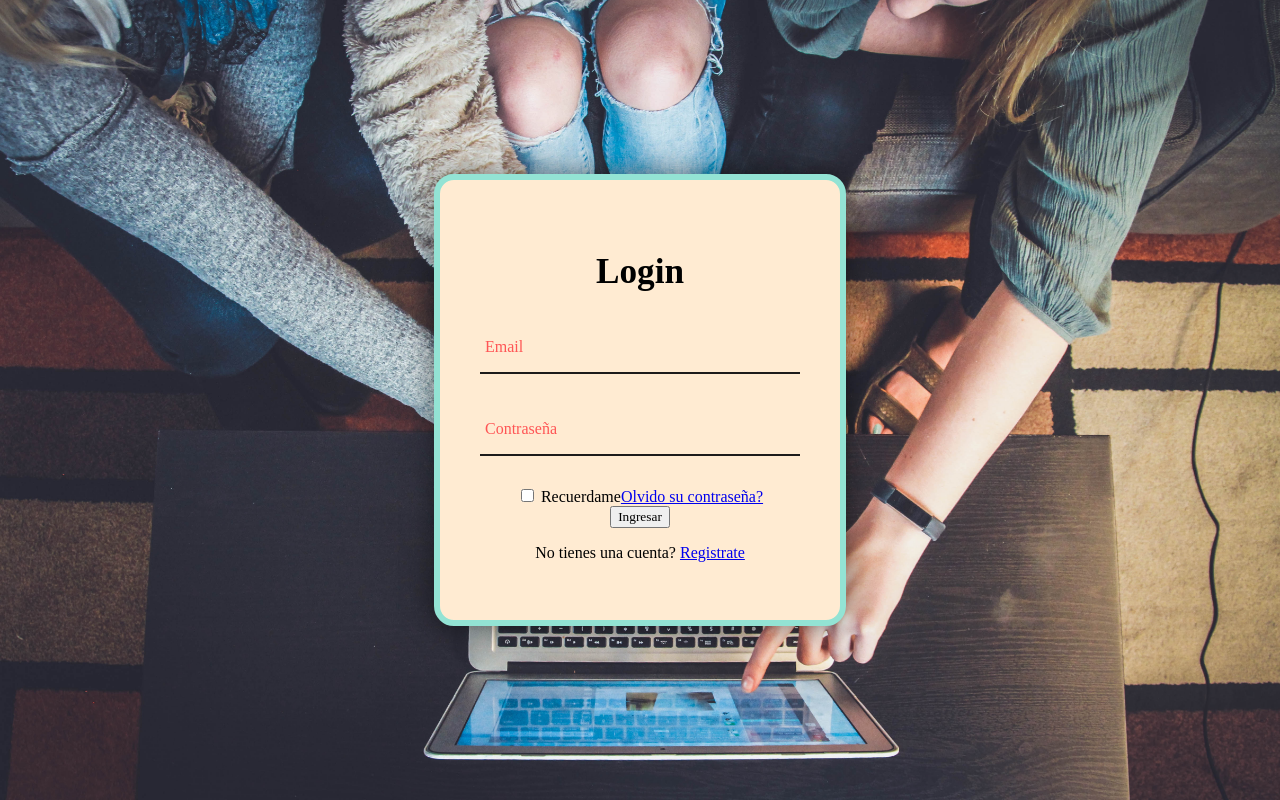
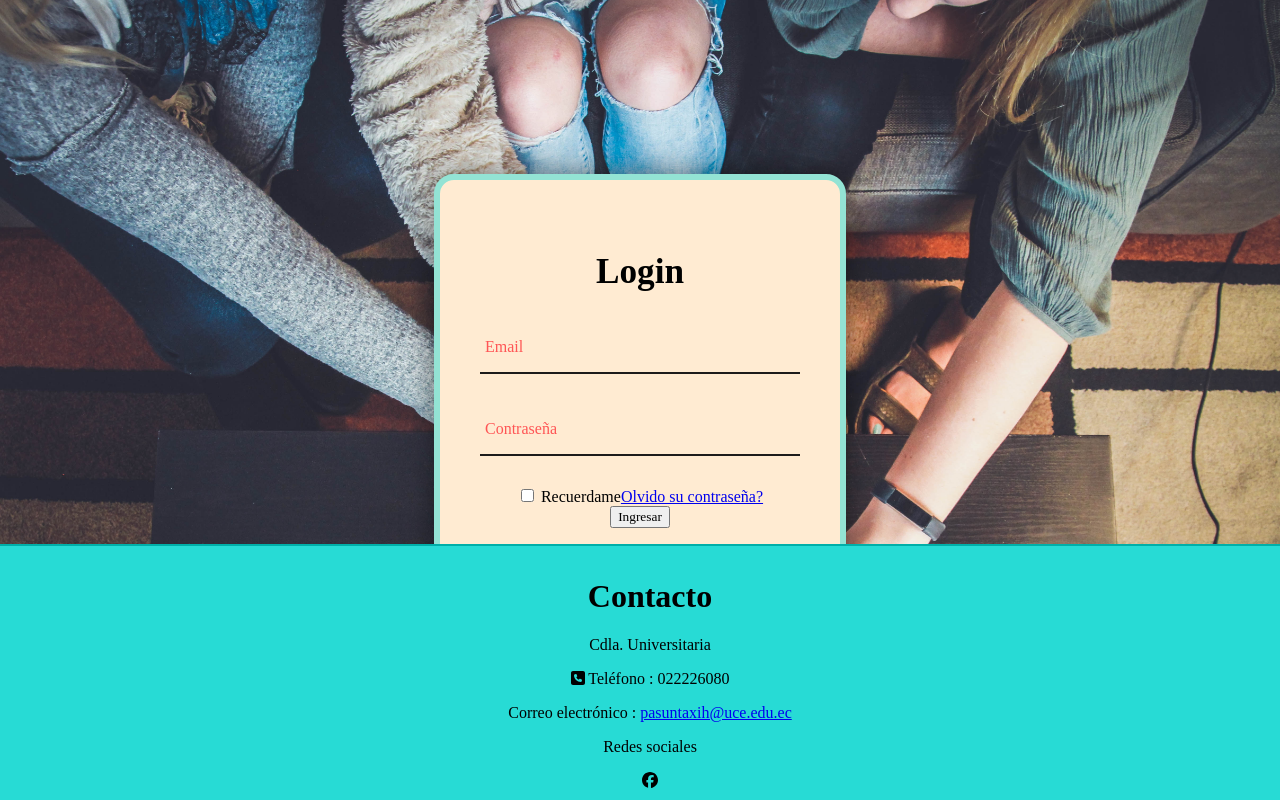
Before and after one commit to Romina-Ramirez/proyecto_tutorias_prmentor, a Vue app: page /#/login in a window 1280 px wide. Built offline with nearby package versions, Linux system fonts and the light colour scheme.

Commit message:
Perfil, Contacto

```diff
--- a/src/App.vue
+++ b/src/App.vue
@@ -1,15 +1,19 @@
 <template>
   <NavBar />
   <router-view />
+  <Contactos></Contactos>
+
 </template>
 
 <script>
 import NavBar from "./modules/components/NavBar.vue";
+import Contactos from "./modules/components/Contactos.vue"
 
 export default {
   name: "App",
   components: {
     NavBar,
+    Contactos
   },
 };
 </script>
@@ -22,5 +26,7 @@ export default {
   text-align: center;
   color: black;
   margin-top: 100px;
+  margin-bottom:300px;
+
 }
 </style>
--- a/src/main.js
+++ b/src/main.js
@@ -9,6 +9,9 @@ import { FontAwesomeIcon } from '@fortawesome/vue-fontawesome'
 import { faMagnifyingGlass, faBars, faSquarePhone, faBoxArchive, faDollarSign, faUserGroup } from '@fortawesome/free-solid-svg-icons'
 import { faEnvelope, faCreditCard, faPenToSquare } from '@fortawesome/free-regular-svg-icons'
 import { faCcMastercard } from '@fortawesome/free-brands-svg-icons'
+import { faFacebook } from '@fortawesome/free-brands-svg-icons'
+
+
 
 library.add(faMagnifyingGlass)
 library.add(faBars)
@@ -20,5 +23,7 @@ library.add(faCreditCard)
 library.add(faCcMastercard)
 library.add(faPenToSquare)
 library.add(faUserGroup)
+library.add(faFacebook)
+
 
 createApp(App).component('font-awesome-icon', FontAwesomeIcon).use(router).mount('#app')
--- /dev/null
+++ b/src/modules/components/Contactos.vue
@@ -0,0 +1,38 @@
+<template>
+  <div class="container">
+    <h1>Contacto</h1>
+    <p>Cdla. Universitaria</p>
+    <p> <font-awesome-icon icon="fa-solid fa-square-phone" /> Teléfono : 022226080</p>
+
+
+    <p>Correo electrónico :     <a href="pasuntaxih@uce.edu.ec">pasuntaxih@uce.edu.ec</a>
+  </p>
+
+
+    <p>Redes sociales</p>
+    <font-awesome-icon icon="fa-brands fa-facebook" />
+  </div>
+</template>
+
+<script>
+export default {};
+</script>
+
+<style scoped>
+ h2{
+  font-size: 18px;
+  text-decoration: none;
+  font-weight: bold;
+  color: black;
+}
+.container {
+  background: #27dbd5;
+  padding: 10px;
+  position: fixed;
+  left: 0;
+  bottom: 0;
+  width: 100%;
+  border-top: 2px solid #00afa9;
+
+}
+</style>
--- a/src/modules/components/NavBar.vue
+++ b/src/modules/components/NavBar.vue
@@ -7,7 +7,6 @@
         alt="No se pudo mostrar la imagen."
       />
     </router-link>
-    <router-link v-if="ancho" to="/contacto">Contacto</router-link>
     <router-link v-if="ancho && !usuarioRegistrado" to="/perfil">
       <img
         id="imgPerfil"
--- a/src/modules/pages/Contacto.vue
+++ /dev/null
@@ -1,13 +0,0 @@
-<template>
-  <h1>Aquí se presenta el contacto.</h1>
-</template>
-
-<script>
-export default {
-
-}
-</script>
-
-<style>
-
-</style>
--- a/src/router/router.js
+++ b/src/router/router.js
@@ -17,10 +17,7 @@ const routes = [
         path: '/recursos',
         component: () => import('../modules/pages/Recursos.vue')
     },
-    {
-        path: '/contacto',
-        component: () => import('../modules/pages/Contacto.vue')
-    },
+
     {
         path: '/perfil',
         component: () => import('../modules/pages/Perfil.vue')
```
